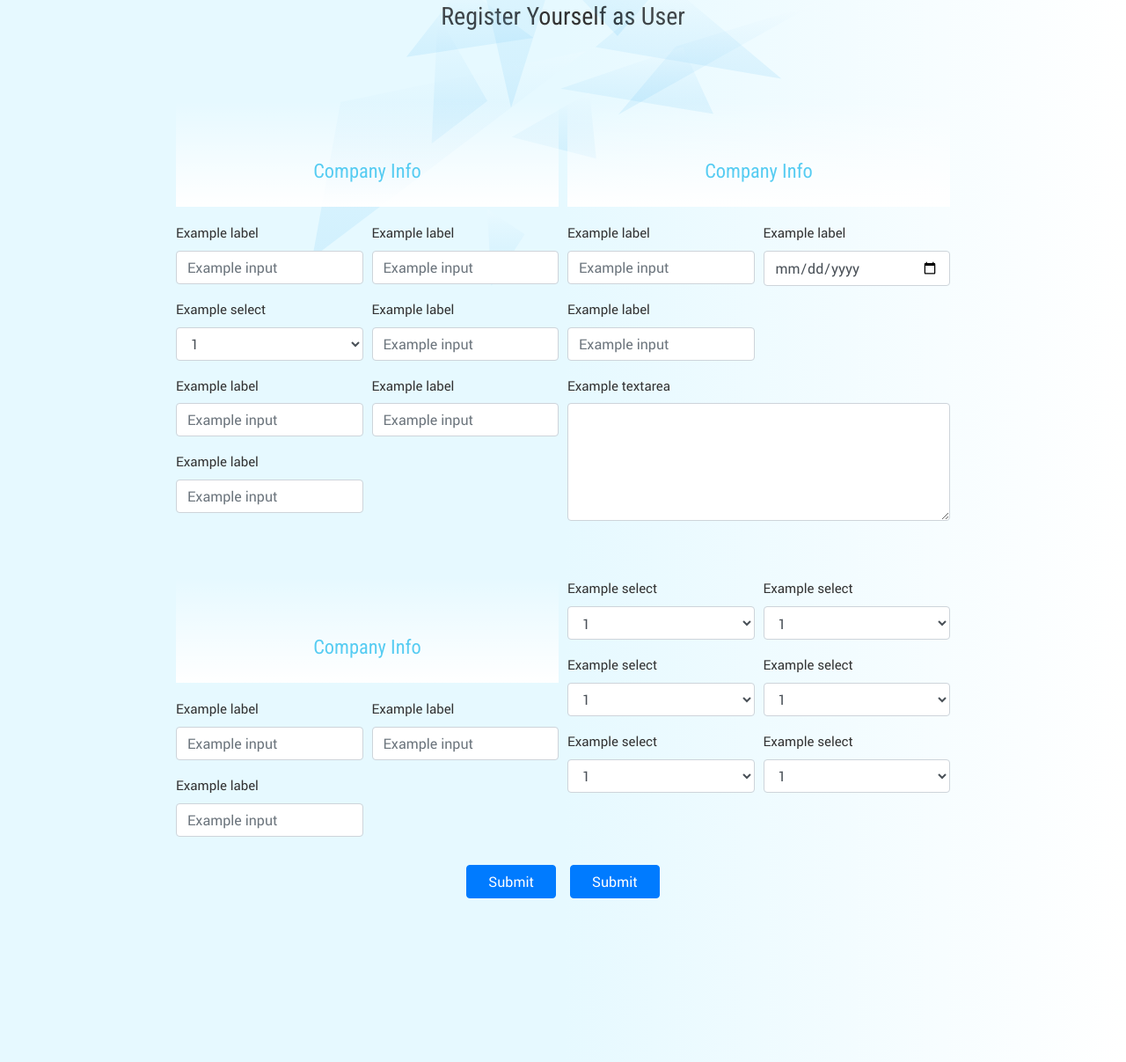
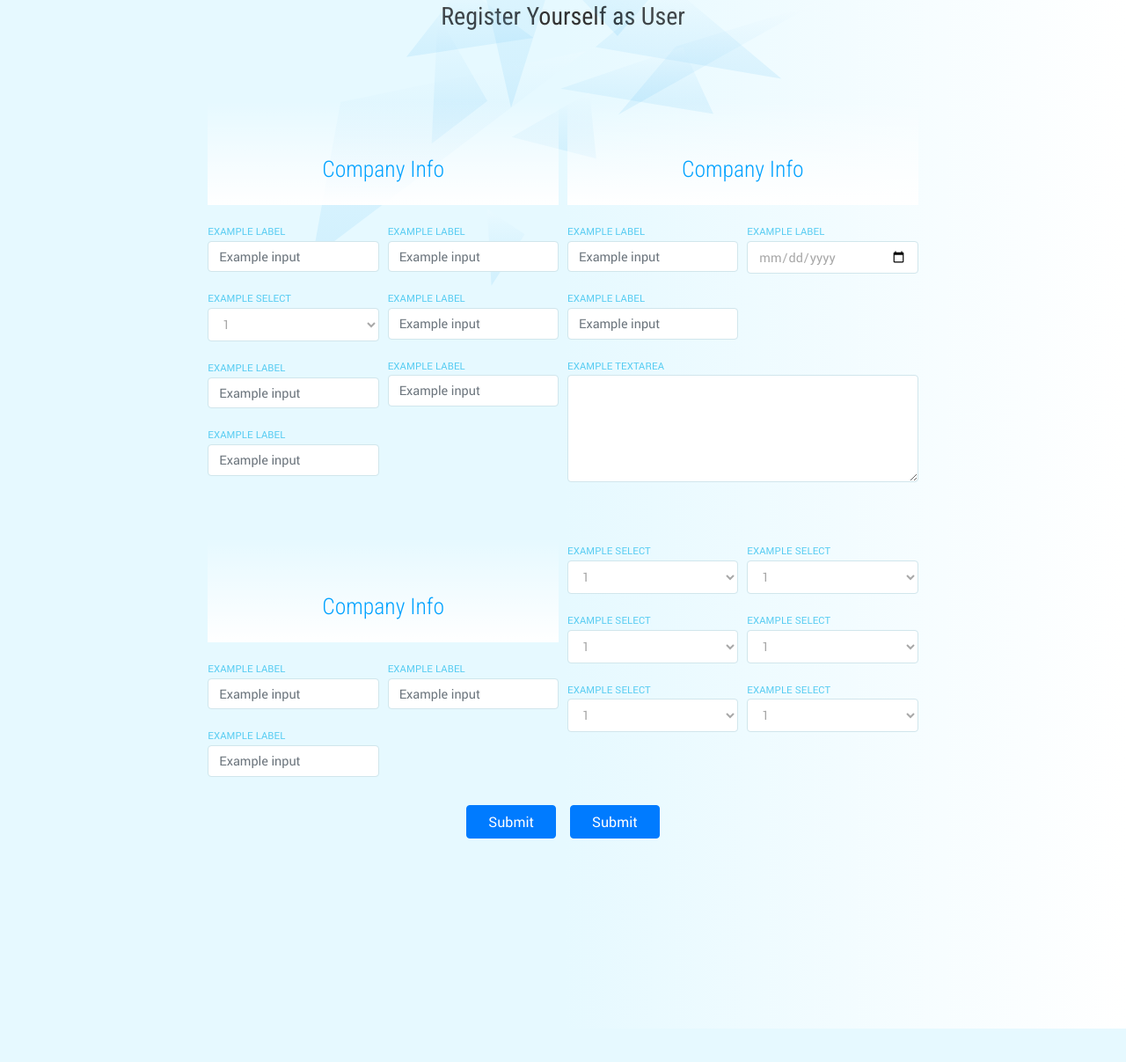
Before and after one commit to proto0654/partnersspace, a PHP site: page /register.html in a window 1280 px wide. Shown: the part 195-1402 px from the top of the page at 88% size. After the commit the page ends 1364 px from the top, so only its background shows below. Run offline with PHP 8.4, Linux system fonts and the light colour scheme; some libraries are stand-ins or nearby versions.

Commit message:
register page adaptive

```diff
--- a/app/css/register-page.min.css
+++ b/app/css/register-page.min.css
@@ -1,2 +1,2 @@
-body.register-page{background:-webkit-gradient(linear,left top,right top,color-stop(50%,#e6f9ff),to(rgba(255,255,255,0)));background:-webkit-linear-gradient(left,#e6f9ff 50%,rgba(255,255,255,0) 100%);background:-o-linear-gradient(left,#e6f9ff 50%,rgba(255,255,255,0) 100%);background:linear-gradient(90deg,#e6f9ff 50%,rgba(255,255,255,0) 100%)}body.register-page .container>.row{min-height:100vh;padding-top:70px;padding-bottom:200px}.register-page--header{min-height:30vh}.register-page--header:before{content:"";position:absolute;width:800px;max-width:50vw;height:450px;background-image:url(../img/login-page--triangles.svg);background-repeat:no-repeat;background-position:bottom;-webkit-background-size:contain;background-size:contain}.form-row--header{padding:5%;background:-webkit-gradient(linear,left top,left bottom,from(rgba(114,47,47,0)),to(white));background:-webkit-linear-gradient(top,rgba(114,47,47,0) 0,#fff 100%);background:-o-linear-gradient(top,rgba(114,47,47,0) 0,#fff 100%);background:linear-gradient(-180deg,rgba(114,47,47,0) 0,#fff 100%);margin-bottom:4%}.form-row--header span{margin-top:10%;text-transform:capitalize;font-family:Roboto Condensed,sans-serif;font-size:1.4rem}
+body.register-page{background:-webkit-gradient(linear,left top,right top,color-stop(50%,#e6f9ff),to(rgba(255,255,255,0)));background:-webkit-linear-gradient(left,#e6f9ff 50%,rgba(255,255,255,0) 100%);background:-o-linear-gradient(left,#e6f9ff 50%,rgba(255,255,255,0) 100%);background:linear-gradient(90deg,#e6f9ff 50%,rgba(255,255,255,0) 100%)}body.register-page .container>.row{min-height:100vh;padding-top:70px;padding-bottom:200px}.register-page--header{min-height:30vh}.register-page--header:before{content:"";position:absolute;width:800px;min-width:50vw;height:450px;background-image:url(../img/login-page--triangles.svg);background-repeat:no-repeat;background-position:bottom;-webkit-background-size:contain;background-size:contain}.register-page label{color:#56ccf2;font-weight:400;text-transform:uppercase;font-size:.7rem;letter-spacing:.01251em;margin-bottom:0}.register-page input,.register-page select,.register-page textarea{border-color:#d1e6ec;font-size:.9rem;color:#a8a8a8}.form-row--header{padding:5%;background:-webkit-gradient(linear,left top,left bottom,from(rgba(114,47,47,0)),to(white));background:-webkit-linear-gradient(top,rgba(114,47,47,0) 0,#fff 100%);background:-o-linear-gradient(top,rgba(114,47,47,0) 0,#fff 100%);background:linear-gradient(-180deg,rgba(114,47,47,0) 0,#fff 100%);margin-bottom:4%}.form-row--header span{margin-top:10%;text-transform:capitalize;font-family:Roboto Condensed,sans-serif;font-weight:lighter;font-size:1.6rem;color:#00a2ff}
 /*# sourceMappingURL=register-page.min.css.map */
--- a/app/scss/main.scss
+++ b/app/scss/main.scss
@@ -2,9 +2,10 @@
 @import "fonts";
 @import "libs";
 
-::placeholder {
-    color: #666;
-}
+::-webkit-input-placeholder {color:#89b8ff;}
+::-moz-placeholder          {color:#89b8ff;}/* Firefox 19+ */
+:-moz-placeholder           {color:#89b8ff;}/* Firefox 18- */
+:-ms-input-placeholder      {color:#89b8ff;}
 
 ::selection {
     background-color: $accent;
--- a/app/scss/register-page.scss
+++ b/app/scss/register-page.scss
@@ -1,3 +1,4 @@
+@import "vars";
 body.register-page {
     .container>.row {
         min-height: 100vh;
@@ -16,7 +17,7 @@ body.register-page {
             content: "";
             position: absolute;
             width: 800px;
-            max-width: 50vw;
+            min-width: 50vw;
             height: 450px;
 
             background-image: url(../img/login-page--triangles.svg);
@@ -24,6 +25,19 @@ body.register-page {
             background-position: bottom;
             background-size: contain;
         }
+    }
+    label{
+        color: $accent-blue;
+        font-weight: normal;
+        text-transform: uppercase;
+        font-size: .7rem;
+        letter-spacing: .01251em;
+        margin-bottom: 0;
+    }
+    input, select, textarea{
+        border-color: rgb(209, 230, 236);
+        font-size: .9rem;
+        color: #a8a8a8;
     }
 }
 
@@ -37,7 +51,9 @@ body.register-page {
             margin-top: 10%;
             text-transform: capitalize;
             font-family: Roboto Condensed, sans-serif;
-            font-size: 1.4rem;
+            font-weight: lighter;
+            font-size: 1.6rem;
+            color: rgb(0, 162, 255);
         }
     }
 }
--- a/register.html
+++ b/register.html
@@ -38,14 +38,14 @@
 
       </div>
       <div class="register-page--form">
-        <form>
+        <form class="px-3 px-lg-0">
           <div class="form-row">
             <div class="col-sm-6">
               <div class="form-row--header">
-                <span class="d-block text-center text-blue">Company Info</span>
+                <span class="d-block text-center">Company Info</span>
               </div>
               <div class="form-row">
-                <div class="col">
+                <div class="col-12 col-md-6">
                   <div class="form-group">
                     <label for="formGroupExampleInput1">Example label</label>
                     <input type="text" class="form-control" id="formGroupExampleInput1" placeholder="Example input">
@@ -69,7 +69,7 @@
                     <input type="text" class="form-control" id="formGroupExampleInput1" placeholder="Example input">
                   </div>
                 </div>
-                <div class="col">
+                <div class="col-12 col-md-6">
                   <div class="form-group">
                     <label for="formGroupExampleInput2">Example label</label>
                     <input type="text" class="form-control" id="formGroupExampleInput2" placeholder="Example input">
@@ -89,10 +89,10 @@
             </div>
             <div class="col-sm-6">
               <div class="form-row--header">
-                <span class="d-block text-center text-blue">Company Info</span>
+                <span class="d-block text-center">Company Info</span>
               </div>
               <div class="form-row">
-                <div class="col">
+                <div class="col-12 col-md-6">
                   <div class="form-group">
                     <label for="formGroupExampleInput1">Example label</label>
                     <input type="text" class="form-control" id="formGroupExampleInput1" placeholder="Example input">
@@ -102,7 +102,7 @@
                     <input type="text" class="form-control" id="formGroupExampleInput1" placeholder="Example input">
                   </div>
                 </div>
-                <div class="col">
+                <div class="col-12 col-md-6">
                   <div class="form-group">
                     <label for="formGroupExampleInput1">Example label</label>
                     <input type="date" name="bday" class="form-control" id="formGroupExampleInput1"
@@ -120,11 +120,11 @@
           <div class="form-row mt-5">
             <div class="col-sm-6">
                 <div class="form-row--header">
-                    <span class="d-block text-center text-blue">Company Info</span>
+                    <span class="d-block text-center">Company Info</span>
                   </div>
               <div class="form-row">
 
-                <div class="col">
+                <div class="col-12 col-md-6">
                   <div class="form-group">
                     <label for="formGroupExampleInput1">Example label</label>
                     <input type="text" class="form-control" id="formGroupExampleInput1" placeholder="Example input">
@@ -134,7 +134,7 @@
                       <input type="text" class="form-control" id="formGroupExampleInput1" placeholder="Example input">
                     </div>
                 </div>
-                <div class="col">
+                <div class="col-12 col-md-6">
                   <div class="form-group">
                     <label for="formGroupExampleInput1">Example label</label>
                     <input type="text" class="form-control" id="formGroupExampleInput1" placeholder="Example input">
@@ -143,8 +143,8 @@
               </div>
             </div>
             <div class="col-sm-6">
-              <div class="form-row">
-                <div class="col">
+              <div class="form-row row">
+                <div class="col-12 col-md-6">
                   <div class="form-group">
                     <label for="exampleFormControlSelect1">Example select</label>
                     <select class="form-control" id="exampleFormControlSelect1">
@@ -177,7 +177,7 @@
                   </div>
 
                 </div>
-                <div class="col">
+                <div class="col-12 col-md-6">
                   <div class="form-group">
                     <label for="exampleFormControlSelect1">Example select</label>
                     <select class="form-control" id="exampleFormControlSelect1">
```
Also changed, not shown: app/css/main.min.css, 2 other files.
